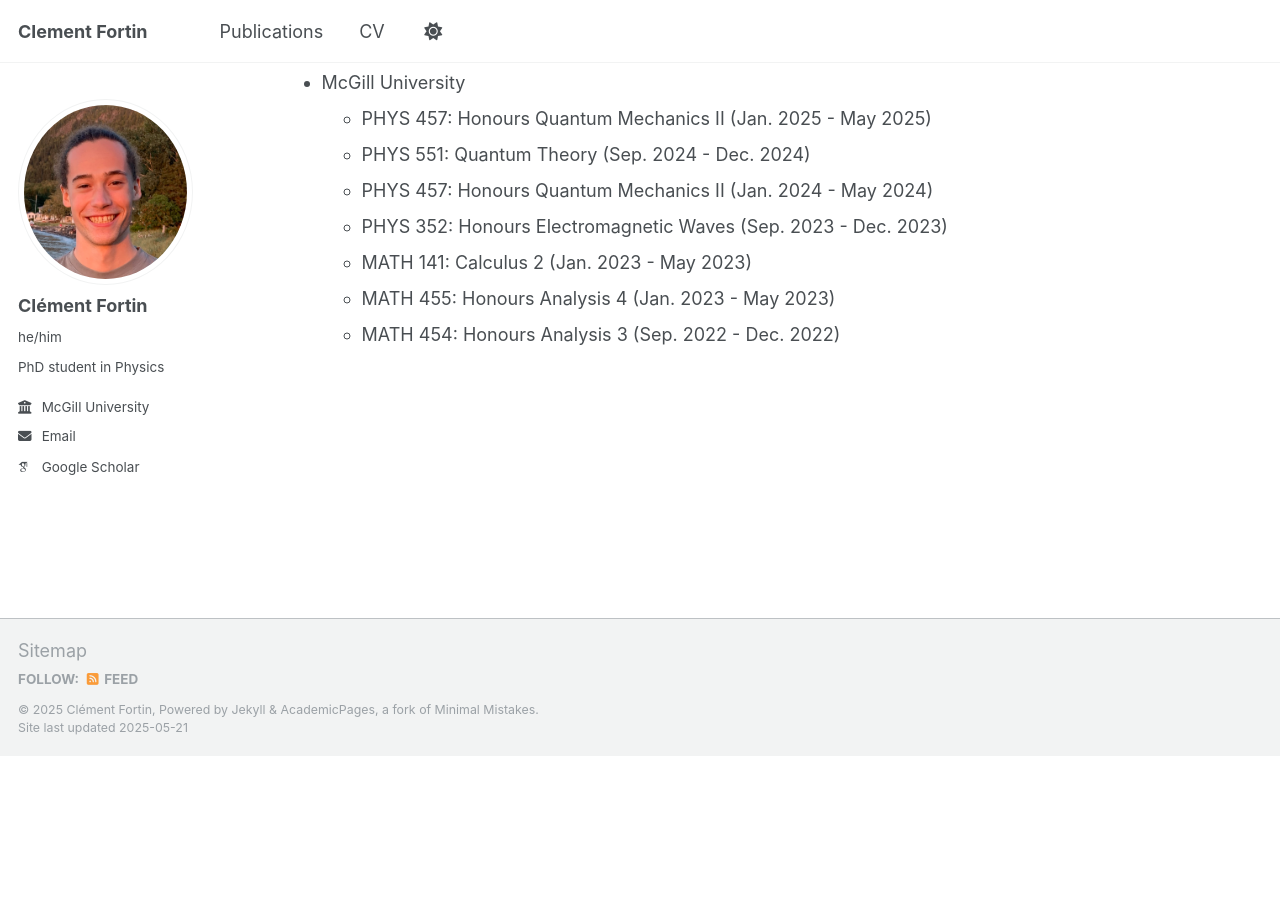
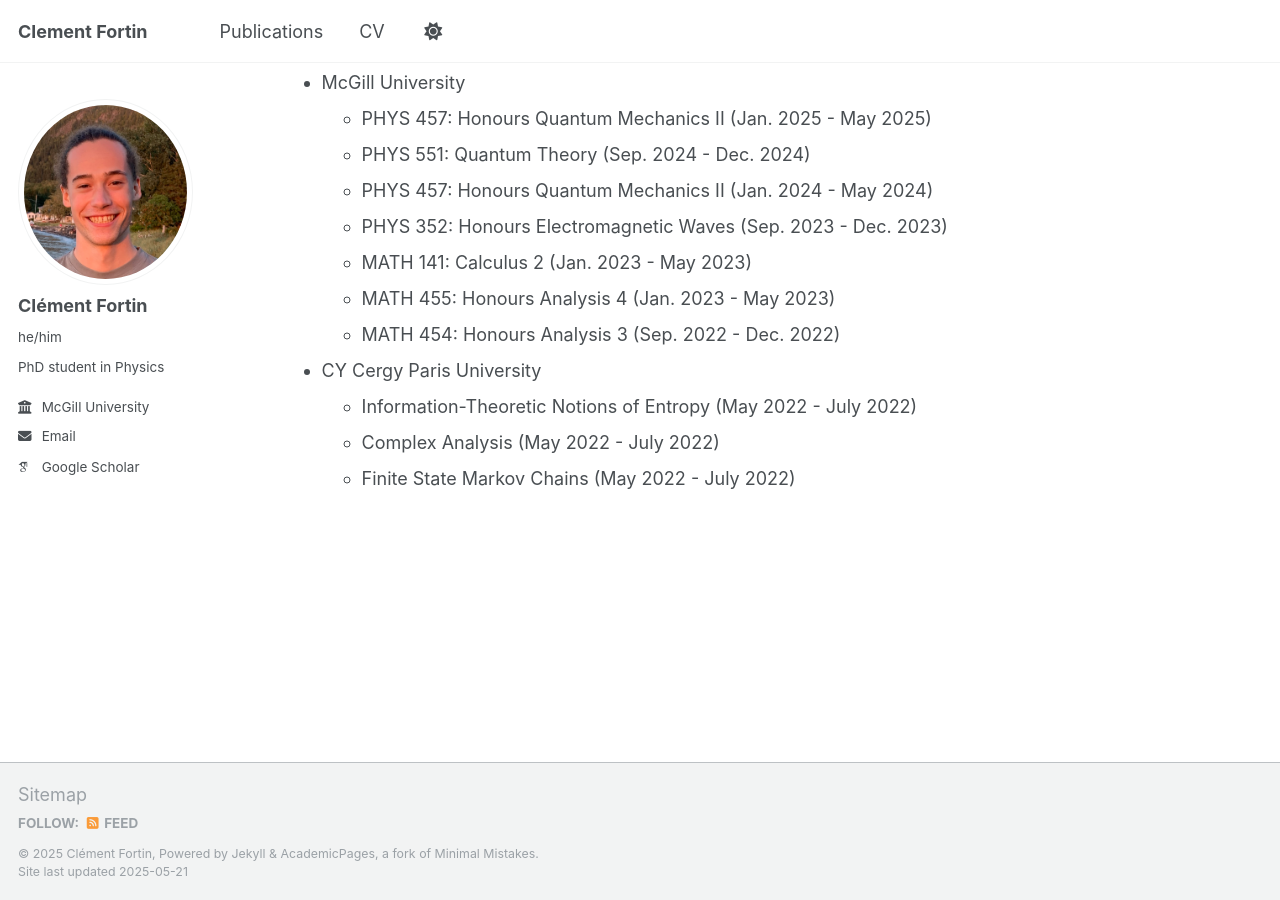
Before and after one commit to ClementFortin/ClementFortin.github.io, a Jekyll site: the page built from _pages/cv.md, in a window 1280 px wide and 900 px high, scrolled down 539 px. Built offline with Jekyll 4.4.1, drawn with Linux system fonts in a browser that asks for light colours; some web fonts are replaced; before the commit the page ends 1295 px from its top, so only the background shows below that.

Commit message:
Update cv.md

```diff
--- a/_pages/cv.md
+++ b/_pages/cv.md
@@ -31,3 +31,8 @@ Teaching Assistantships
   * MATH 141: Calculus 2 (Jan. 2023 - May 2023)
   * MATH 455: Honours Analysis 4 (Jan. 2023 - May 2023)
   * MATH 454: Honours Analysis 3 (Sep. 2022 - Dec. 2022)
+
+* CY Cergy Paris University
+  * Information-Theoretic Notions of Entropy (May 2022 - July 2022)
+  * Complex Analysis (May 2022 - July 2022)
+  * Finite State Markov Chains (May 2022 - July 2022)
```
